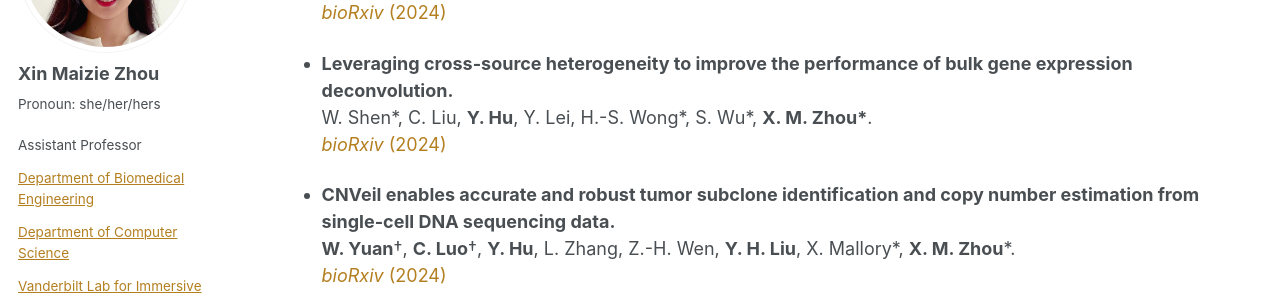
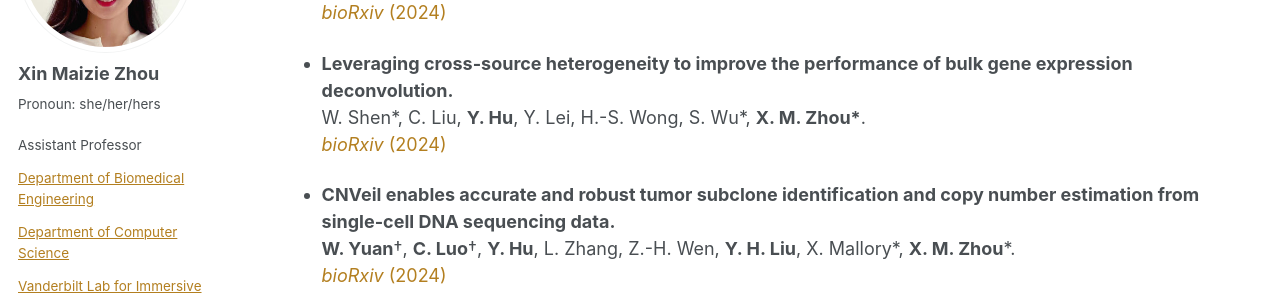
Before and after one commit to maiziezhoulab/Maiziezhoulab.github.io, a Jekyll site: the page built from _pages/publications.md, in a window 1280 px wide and 900 px high, scrolled down 809 px. Shown: the part 153-452 px from the top of the window. Built offline with Jekyll 4.4.1, drawn with Linux system fonts in a browser that asks for light colours; some web fonts are replaced.

```diff
--- a/_pages/publications.md
+++ b/_pages/publications.md
@@ -45,7 +45,7 @@ used Xin Maizie Zhou (X. M. Zhou) for publications after 2022.
   [_bioRxiv_ (2024)](https://www.biorxiv.org/content/10.1101/2024.08.23.608315v1)
 
 - **Leveraging cross-source heterogeneity to improve the performance of bulk gene expression deconvolution.**
-  W. Shen\*, C. Liu, **Y. Hu**, Y. Lei, H.-S. Wong*, S. Wu\*, **X. M. Zhou\***.
+  W. Shen\*, C. Liu, **Y. Hu**, Y. Lei, H.-S. Wong, S. Wu\*, **X. M. Zhou\***.
   [_bioRxiv_ (2024)](https://www.biorxiv.org/content/10.1101/2024.04.07.588458v1)
 
 - **CNVeil enables accurate and robust tumor subclone identification and copy number estimation from single-cell DNA sequencing data.**
```
